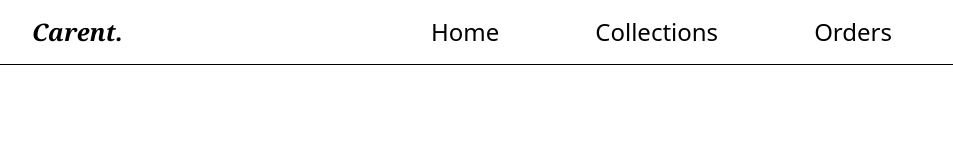
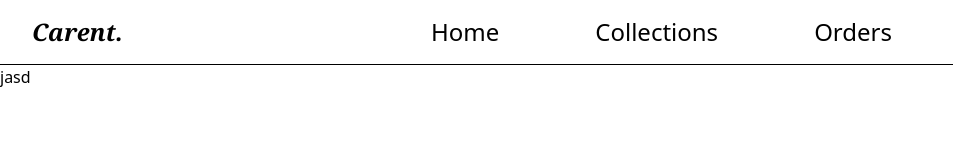
Before and after one commit to yilikaltesfaye/car-rental, a React (Vite) app: page /user in a window 1280 px wide. Shown: the top 160 px of the page, without its empty margins (0-953 px from the left). Built offline with nearby package versions, Linux system fonts and the light colour scheme.

Commit message:
feat(user-home): add UserHome component and integrate it into routing

```diff
--- /dev/null
+++ b/src/pages/user/UserHome.tsx
@@ -0,0 +1,7 @@
+import React from "react";
+
+const UserHome = () => {
+	return <div>jasd</div>;
+};
+
+export default UserHome;
--- a/src/routes.tsx
+++ b/src/routes.tsx
@@ -8,7 +8,7 @@ import Register from "./pages/public/Register";
 
 // // user
 import UserLayout from "./pages/user/UserLayout";
-// import UserHome from "./pages/user/UserHome";
+import UserHome from "./pages/user/UserHome.tsx";
 // import CategoryPage from "./pages/user/CategoryPage";
 // import CarDetail from "./pages/user/CarDetail";
 // import RentFlow from "./pages/user/RentFlow";
@@ -42,12 +42,12 @@ const router = createBrowserRouter([
 					// </RequireRole>
 					// </RequireAuth>
 				),
-				// children: [
-				// 	{ index: true, element: <UserHome /> },
-				// 	{ path: "category/:categoryId", element: <CategoryPage /> },
-				// 	{ path: "car/:carId", element: <CarDetail /> },
-				// 	{ path: "rent/:carId", element: <RentFlow /> },
-				// ],
+				children: [
+					{ index: true, element: <UserHome /> },
+					// 	{ path: "category/:categoryId", element: <CategoryPage /> },
+					// 	{ path: "car/:carId", element: <CarDetail /> },
+					// 	{ path: "rent/:carId", element: <RentFlow /> },
+				],
 			},
 
 			// Admin workspace (role-protected)
```
